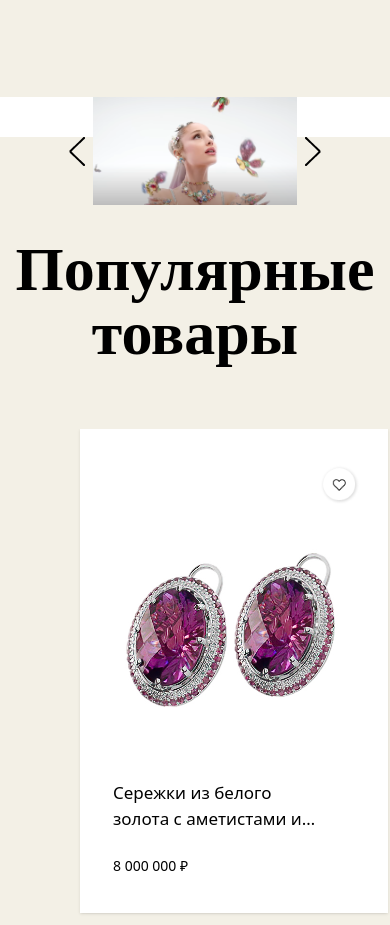
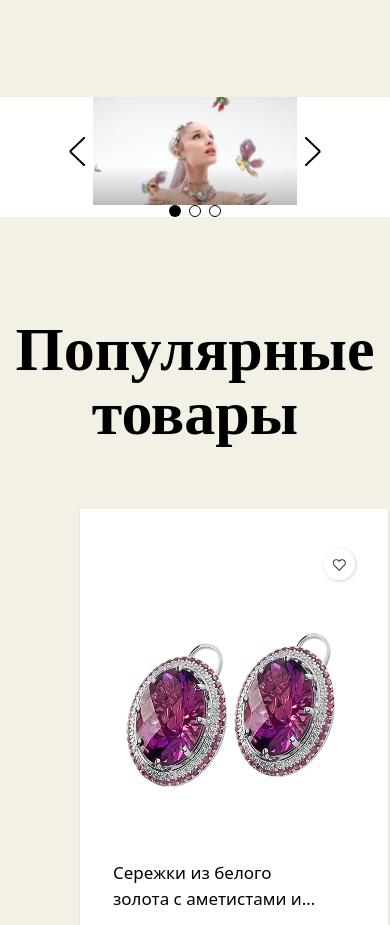
Before and after one commit to husanswe/swarovski_website, a website: page dist/index.html in a window 390 px wide. Shown: the part 1114-2039 px from the top of the page. Drawn offline with Linux system fonts and the light colour scheme.

Commit message:
fixing rwd for phones in carousel section

```diff
--- a/dist/index.html
+++ b/dist/index.html
@@ -99,10 +99,10 @@
             </div>
         </article>
 
-        <!-- Slider section -->
-        <div class="md:h-[874px] sm:h-[330px]">
+        <!-- Carousel section -->
+        <div class="md:h-[874px]">
 
-            <div class="flex lg:max-w-320 md:my-25 md:mx-auto justify-center items-center">
+            <div class="flex lg:max-w-320 md:my-25 md:mx-auto justify-center items-center sm:py-12.5">
 
                 <button id="prev" class="cursor-pointer">
                     <img src="./images/left.png" alt="Previous button">
@@ -123,7 +123,7 @@
             </div>
 
             <!-- 3 dots -->
-            <div class="flex justify-center space-x-2 -mt-20">
+            <div class="flex justify-center space-x-2 md:-mt-20 sm:-mt-6">
                 <button class="w-3 h-3 border bg-white rounded-full dot transition-colors active:bg-black"></button>
                 <button class="w-3 h-3 border bg-white rounded-full dot transition-colors border-black"></button>
                 <button class="w-3 h-3 border bg-white rounded-full dot transition-colors border-black"></button>
```
